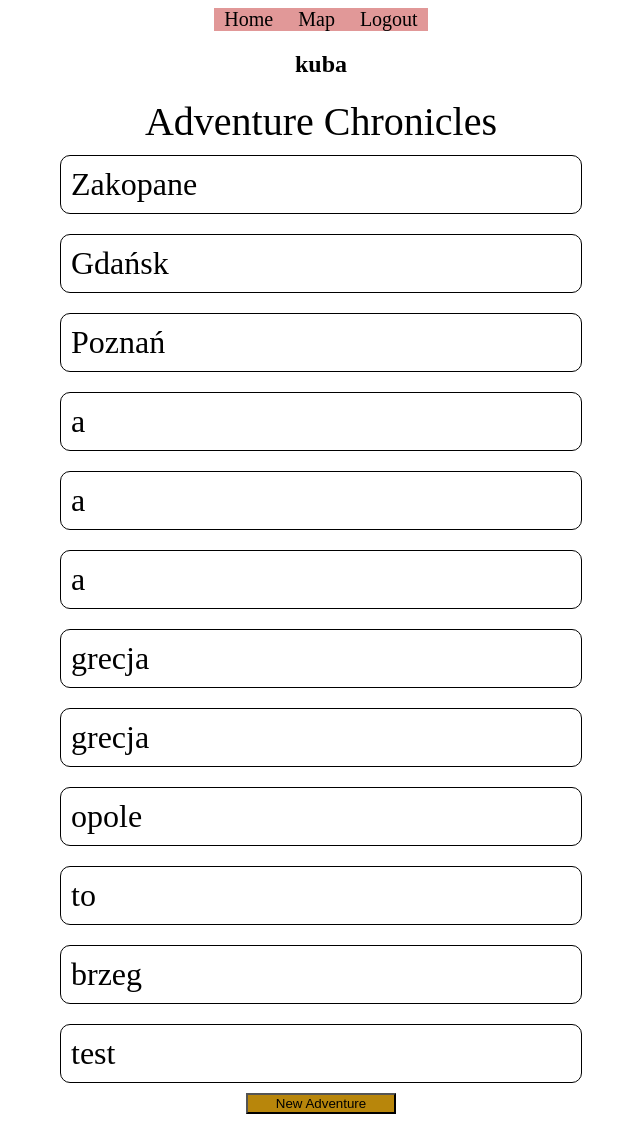
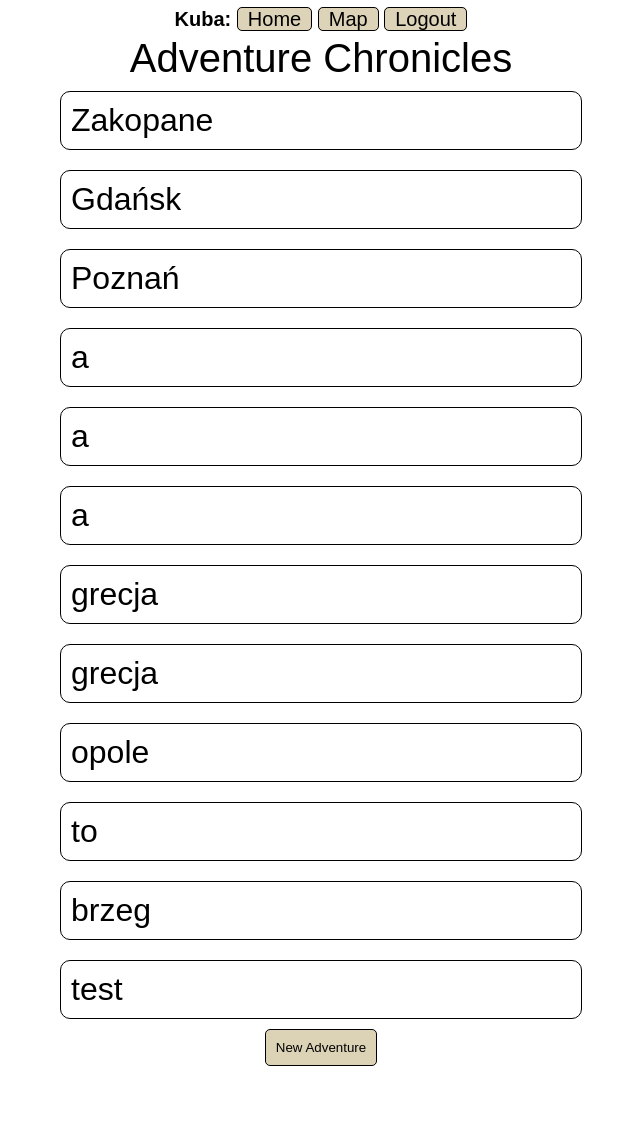
Before and after one commit to Holerek/Adventure-Chronicle, a Django app: page / in a window 1280 px wide. Shown: the whole page, without its empty margins (319-959 px from the left). After the commit the page ends 1066 px from the top, so only its background shows below. Run offline with Django 4.2, Linux system fonts and the light colour scheme; a user stored in the database is signed in; data comes from the database, SQL or seed files in the repository; both versions use the stored data as it was after the commit.

Commit message:
styling update

```diff
--- a/adventure/static/adventure/style.css
+++ b/adventure/static/adventure/style.css
@@ -3,28 +3,23 @@ body {
     flex-direction: column;
     justify-content: center;
     align-items: center;
+    font-family: sans-serif;
 }
 
 .nav {
     font-size:20px;
     text-align: center;
-    background-color: rgb(225, 152, 152);
+    margin-bottom: 5px;
 }
 
 .nav a {
+    background-color: rgb(220, 211, 184);
+    border: 1px solid black;
     text-decoration: none;
     color: black;
     border-radius: 5px;
     padding-left: 10px;
     padding-right: 10px;
-}
-
-a:hover, .adventure-item:hover {
-    background-color: rgb(100, 181, 154);
-    padding-left: 9px;
-    padding-right: 9px;
-    border: 1px solid black;
-    cursor: pointer;
 }
 
 .adventure-list {
@@ -50,8 +45,17 @@ a:hover, .adventure-item:hover {
 }
 
 .add {
-    width: 150px;
-    background-color:darkgoldenrod;
+    width: fit-content;
+    background-color:rgb(220, 211, 183);
+}
+
+.add-day {
+    margin-left: auto;
+    margin-right: auto;
+}
+
+.adv-item button {
+    margin-left: auto;
 }
 
 
@@ -110,11 +126,22 @@ input {
     left: 50%;
     top: 50%;
     transform: translate(-50%, -50%);
-    border-width: 5px;
-    border-style: solid;
     z-index: 500;
   }
 
 .error {
     background-color: red;
 }
+
+button, .input-button, .adv-form > input[type='submit'] {
+    width: fit-content;
+    padding: 10px;
+    border: 1px solid black;
+    border-radius: 5px;
+    font-weight: 500;
+}
+
+button:hover, .input-button:hover, a:hover {
+    box-shadow: 0 2px 10px rgba(32, 33, 36, 0.599);
+    cursor: pointer;
+}
--- a/adventure/templates/adventure/index.html
+++ b/adventure/templates/adventure/index.html
@@ -21,7 +21,7 @@
         <button class="add" id="newAdventureButton">New Adventure</button>
     </div>
     <div id="newAdventure">
-        <form action="{% url 'index' %}" method="post">
+        <form class="adv-form" action="{% url 'index' %}" method="post">
             {% csrf_token %}
             {{ form }}
             <input type="submit" value="Submit">
--- a/adventure/templates/adventure/layout.html
+++ b/adventure/templates/adventure/layout.html
@@ -16,6 +16,7 @@
 
     <body>
         <nav class="nav">
+            <span style="font-weight: bold;">{{request.user.username|title}}:</span>
             <a href="{% url 'index' %}">Home</a>
             <a href="{% url 'map' %}">Map</a>
             {% if not user.is_authenticated %}
@@ -25,7 +26,7 @@
                 <a href="{% url 'logout' %}">Logout</a>
             {% endif %}
         </nav>
-        <h2>{{request.user.username}}</h2>
+
         {% if message is not None %}
             <h3 class="error">{{ message }}</h3>
         {% endif %}
--- a/adventure/views.py
+++ b/adventure/views.py
@@ -14,12 +14,12 @@ class NewAdventureForm(forms.Form):
     title = forms.CharField(max_length=128)
 
 class NewDayForm(forms.Form):
-    date = forms.DateField()
-    description = forms.CharField(max_length=5000, widget=forms.Textarea(attrs={ 'autofocus': 'true', }) , strip=True,)
+    date = forms.DateField(widget=forms.DateInput(attrs={'placeholder': 'YYYY-MM-DD', 'maxlength': '10'},))
+    description = forms.CharField(max_length=5000, widget=forms.Textarea(attrs={ 'autofocus': 'true', 'placeholder': 'Descripe your day :)'}) , strip=True,)
 
 class EditDayForm(forms.Form):
-    edit_day_date = forms.DateField()
-    edit_day_description = forms.CharField(max_length=5000, widget=forms.Textarea(attrs={ 'autofocus': 'true', }) , strip=True,)
+    edit_day_date = forms.DateField(widget=forms.DateInput(attrs={'placeholder': 'YYYY-MM-DD', 'maxlength': '10'},))
+    edit_day_description = forms.CharField(max_length=5000, widget=forms.Textarea(attrs={ 'autofocus': 'true', 'placeholder': 'YYYY-MM-DD'}) , strip=True,)
 
 
 
```
Also changed, not shown: other parts of adventure/static/adventure/style.css (+21 -9 lines), adventure/templates/adventure/adventure.html (+7 -4 lines), db.sqlite3.
